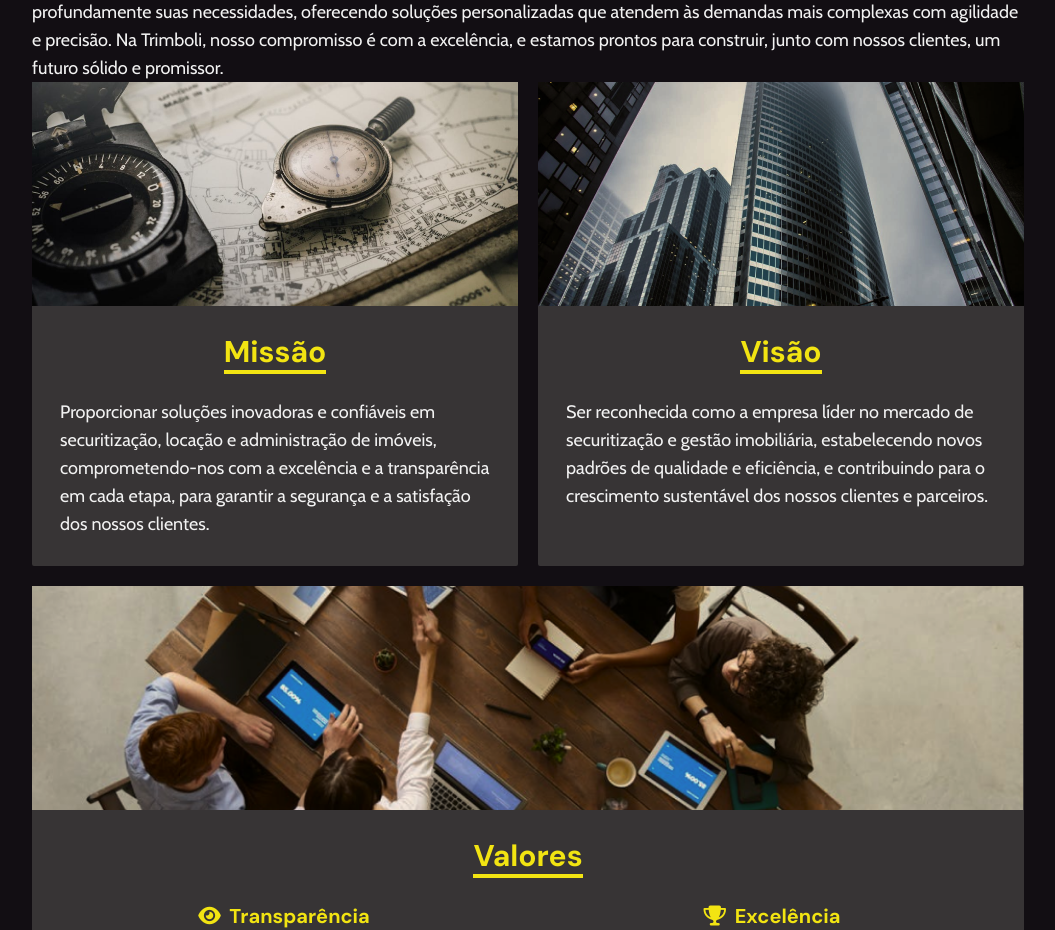
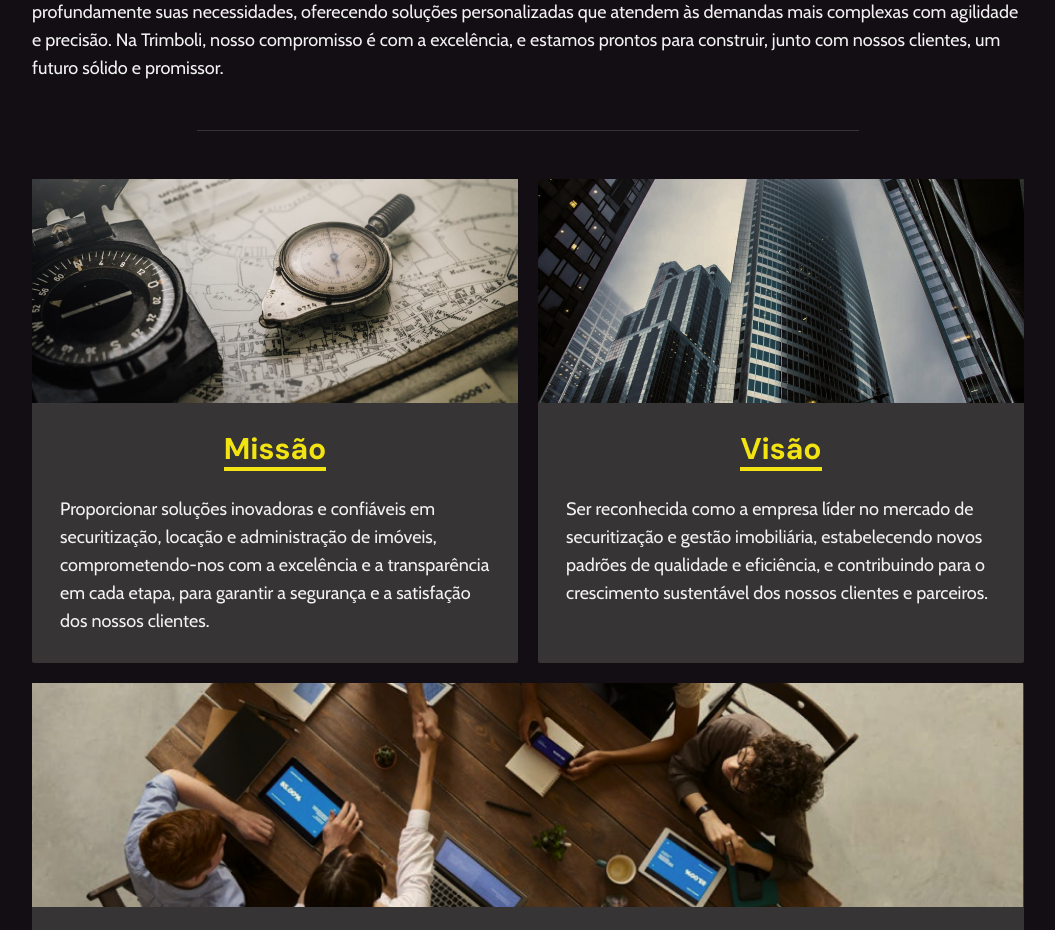
Before and after one commit to murilosopi/trimboli, a Vue app: page /quem-somos in a window 1280 px wide. Shown: the part 780-1710 px from the top of the page, without its empty margins (112-1167 px from the left). Built offline with nearby package versions, Linux system fonts and the light colour scheme.

Commit message:
add heading row divider into AboutViewMain

```diff
--- a/src/views/AboutView/AboutViewMain.vue
+++ b/src/views/AboutView/AboutViewMain.vue
@@ -6,6 +6,8 @@
     </MainTitle>
 
     <AboutArticles />
+
+    <hr class="w-2/3 mx-auto my-12 border-gray" />
 
     <AboutCards />
   </section>
```
